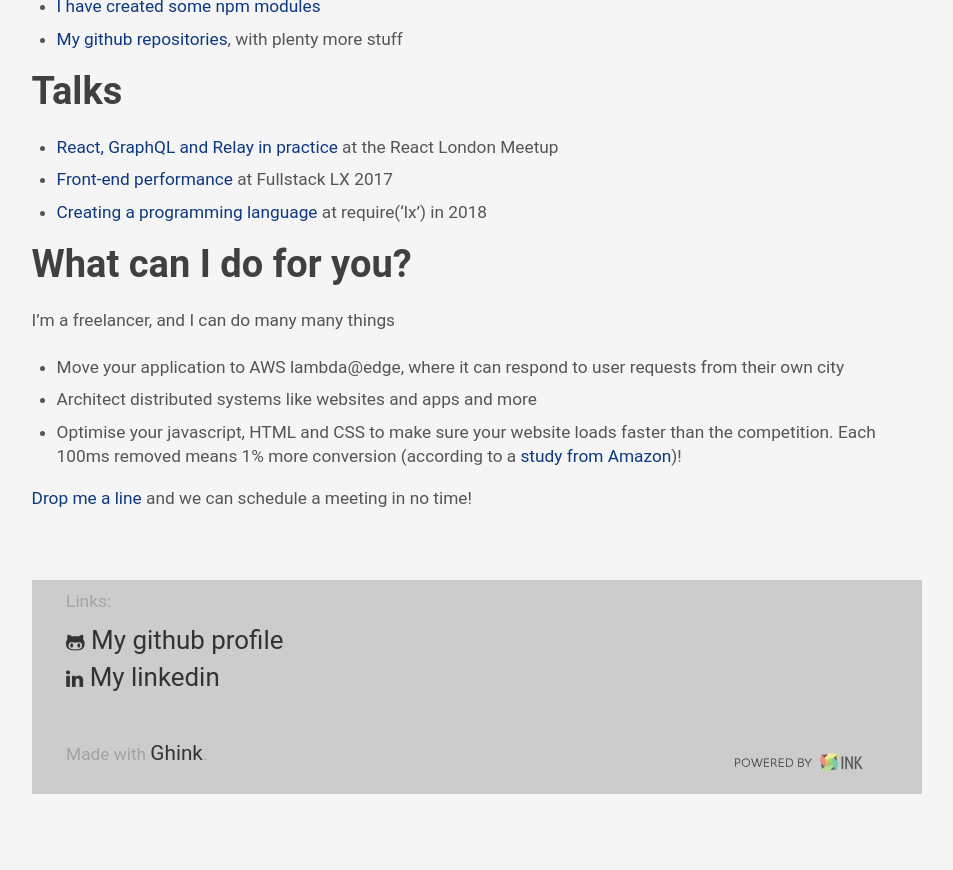
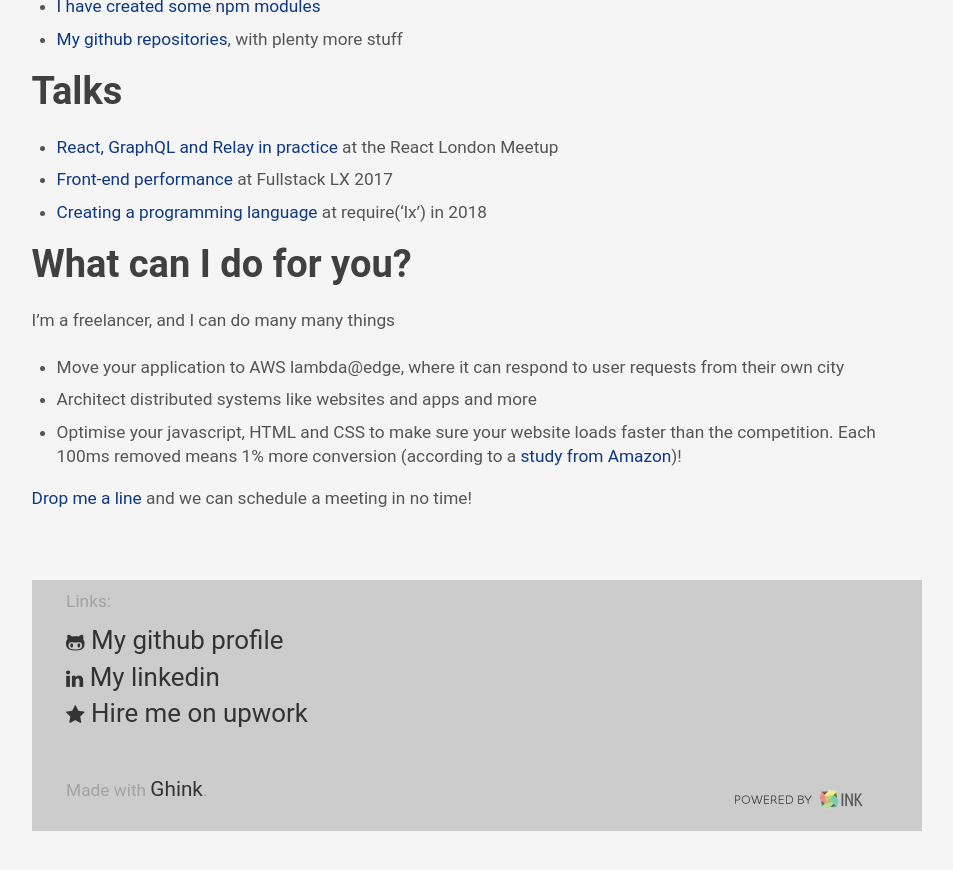
Before and after one commit to fabiosantoscode/fabiosantoscode.github.io, a Jekyll site: the page built from index.md, in a window 1280 px wide and 900 px high, scrolled down 1321 px. Shown: the top 870 px of the window, without its empty margins (163-1116 px from the left). Built offline with Jekyll 4.4.1, drawn with Linux system fonts in a browser that asks for light colours; some web fonts are replaced.

Commit message:
add Hire me on upwork link

```diff
--- a/_includes/footer.html
+++ b/_includes/footer.html
@@ -6,6 +6,7 @@
                 <ul class="">
                     <li><a href="https://github.com/fabiosantoscode/"><span class="fa fa-github-alt"></span> My github profile</a></li>
                     <li><a href="https://www.linkedin.com/in/fabiosantoscode"><span class="fa fa-linkedin"></span> My linkedin</a></li>
+                    <li><a href="https://www.upwork.com/fl/fabiosantos6"><span class="fa fa-star"></span> Hire me on upwork</a></li>
                 </ul>
             </nav>
 
```
